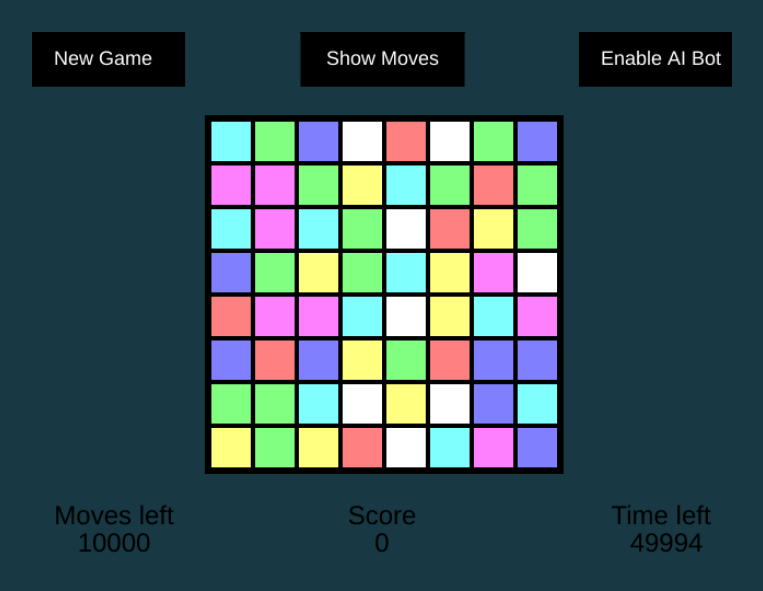
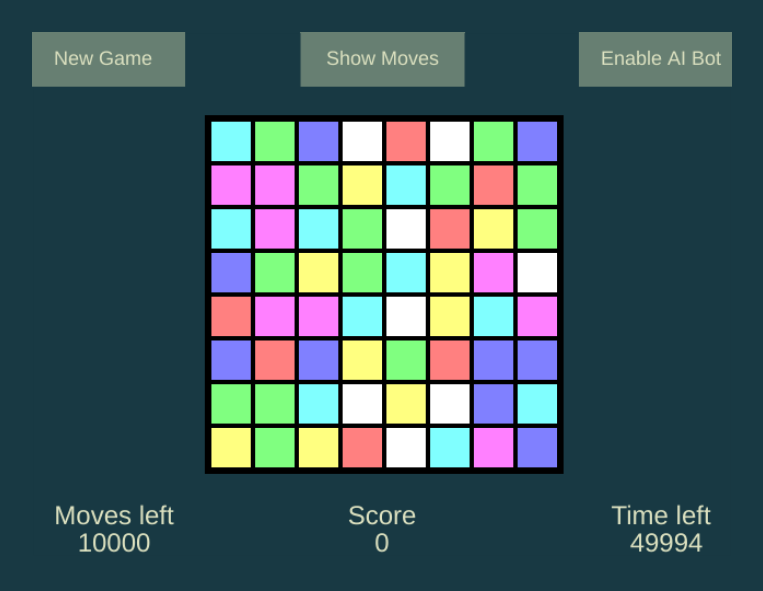
Before and after one commit to RafaGomezGuillen/smooth-games, a plain HTML site: page html_files/main.html in a window 1280 px wide. Shown: the part 109-700 px from the top of the page, without its empty margins (258-1021 px from the left). Drawn offline with Linux system fonts and the light colour scheme.

Commit message:
17/11/2022

```diff
--- a/javascript_files/hola.js
+++ b/javascript_files/hola.js
@@ -265,19 +265,19 @@ window.onload = function () {
     drawFrame();
 
     // Draw score
-    context.fillStyle = "#000000";
+    context.fillStyle = "#dde2c1";
     context.font = "24px Helvetica";
     drawCenterText("Score", 245, level.y + 370, 150);
     drawCenterText(score, 245, level.y + 395, 150);
 
     // Draw moves left
-    context.fillStyle = "#000000";
+    context.fillStyle = "#dde2c1";
     context.font = "24px Helvetica";
     drawCenterText("Moves left", 0, level.y + 370, 150);
     drawCenterText(countmoves, 0, level.y + 395, 150);
 
     // Draw temp
-    context.fillStyle = "#000000";
+    context.fillStyle = "#dde2c1";
     context.font = "24px Helvetica";
     drawCenterText("Time left", 500, level.y + 370, 150);
     drawCenterText(seconds, 505, level.y + 395, 150);
@@ -327,7 +327,7 @@ window.onload = function () {
   function drawButtons() {
     for (var i = 0; i < buttons.length; i++) {
       // Draw button shape
-      context.fillStyle = "#000000";
+      context.fillStyle = "#677f72";
       context.fillRect(
         buttons[i].x,
         buttons[i].y,
@@ -336,8 +336,9 @@ window.onload = function () {
       );
 
       // Draw button text
-      context.fillStyle = "#ffffff";
+      context.fillStyle = "#dde2c1";
       context.font = "18px Helvetica";
+      context.f
       var textdim = context.measureText(buttons[i].text);
       context.fillText(
         buttons[i].text,
```
Also changed, not shown: html_files/main.html (+2 -1 lines).
